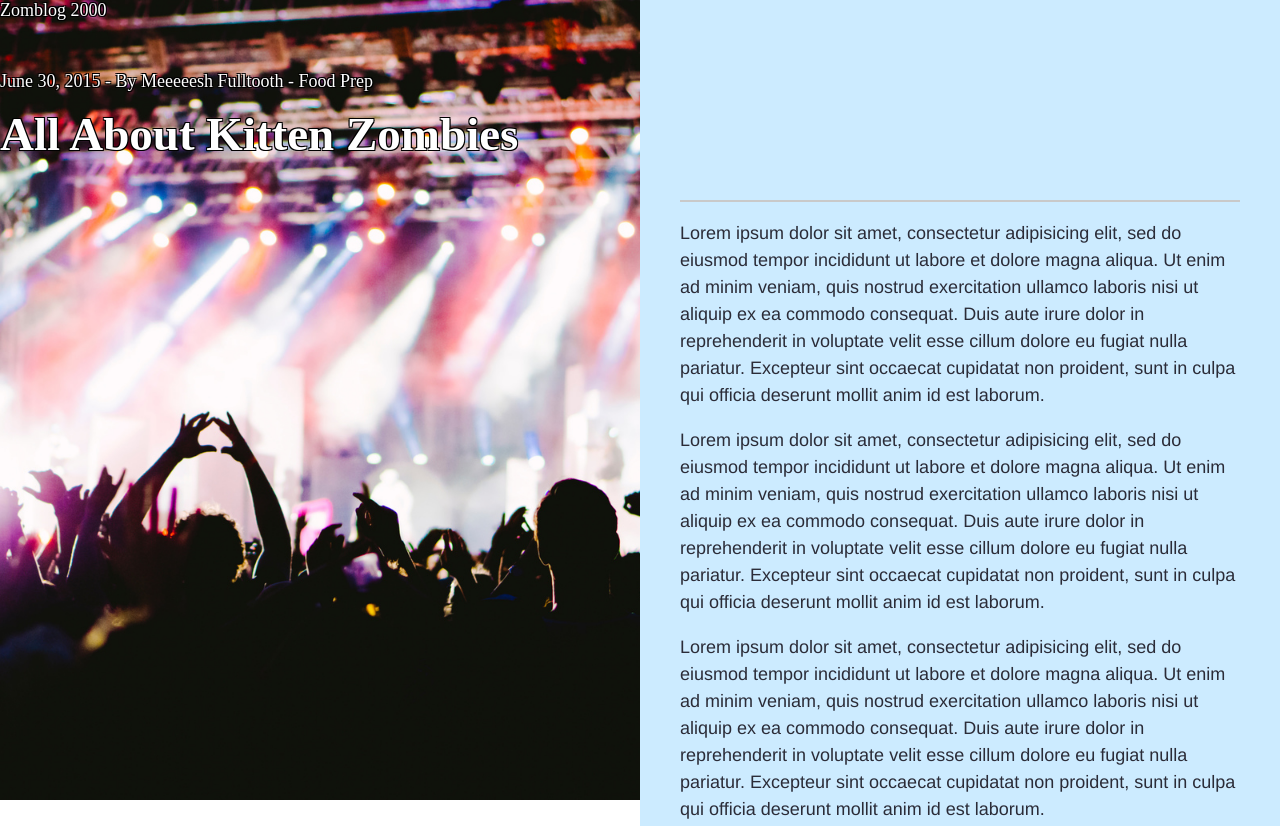
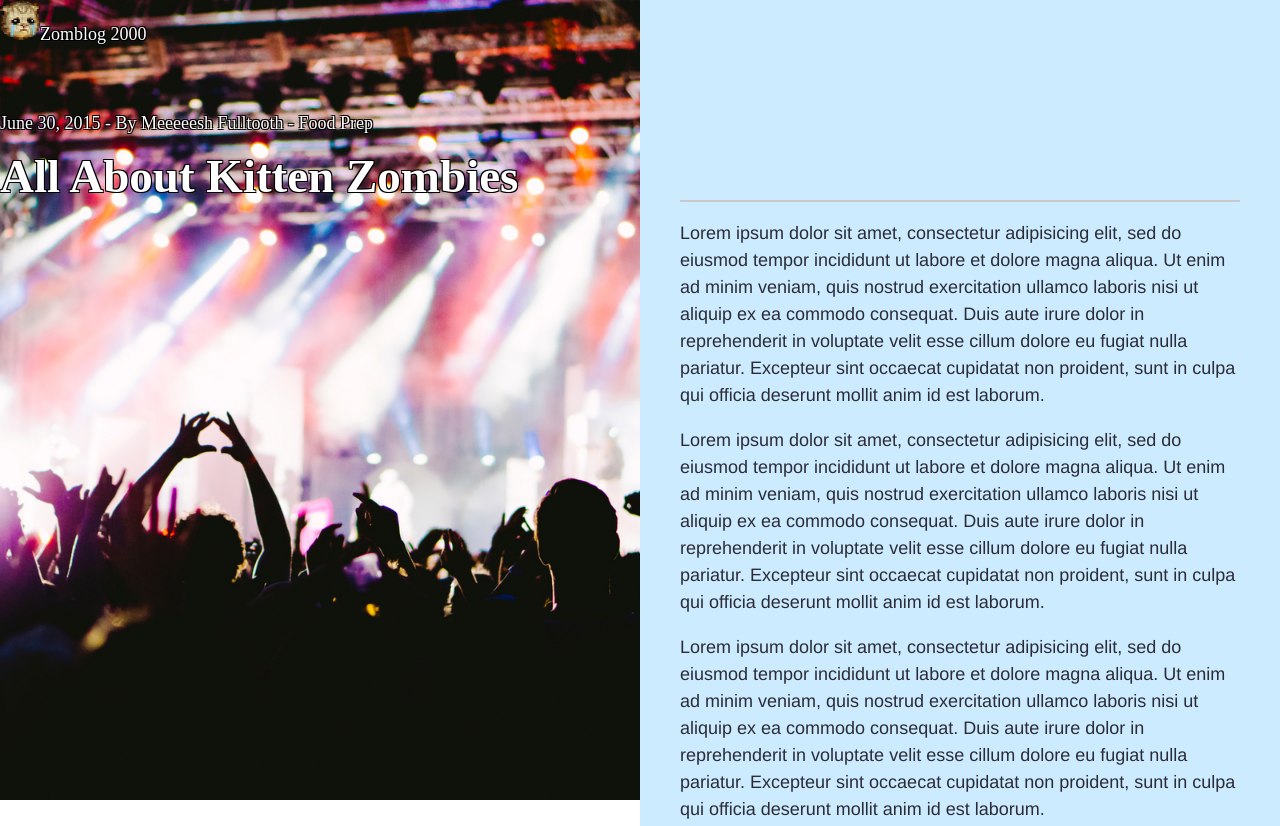
Before and after one commit to ryanmcgov/3.2-Responsivize, a plain HTML site: page index.html in a window 1280 px wide. Shown: the top 826 px of the page. Drawn offline with Linux system fonts and the light colour scheme.

Commit message:
working on logo/sprite

```diff
--- a/index.html
+++ b/index.html
@@ -8,7 +8,7 @@
   <main>
     <article class"post">
       <header class="post_header">
-       <div>Zomblog 2000</div>
+       <div><img src="./images/lirikH.jpeg"><p>Zomblog 2000</p></div>
         <nav>
           <ul class="post_headerNav">
             <li>
--- a/styles.css
+++ b/styles.css
@@ -2,6 +2,7 @@
   box-sizing: border-box;
 
 }
+*,
 *before,
 *after {
   box-sizing: inherit;
@@ -35,6 +36,16 @@ body {
 .post_header > h1 {
   font-size: 47px;
   margin-top: 5px;
+}
+.post_header img {
+  height: 40px;
+  width: 40px;
+}
+/*trying to align the name and sprite*/
+.post_header > div > p {
+  display: inline-block;
+  text-align: center;
+
 }
 .post_content {
   background-color: #CCEBFF;
```
Also changed, not shown: images/lirikH.jpeg (added), 1 other file.
